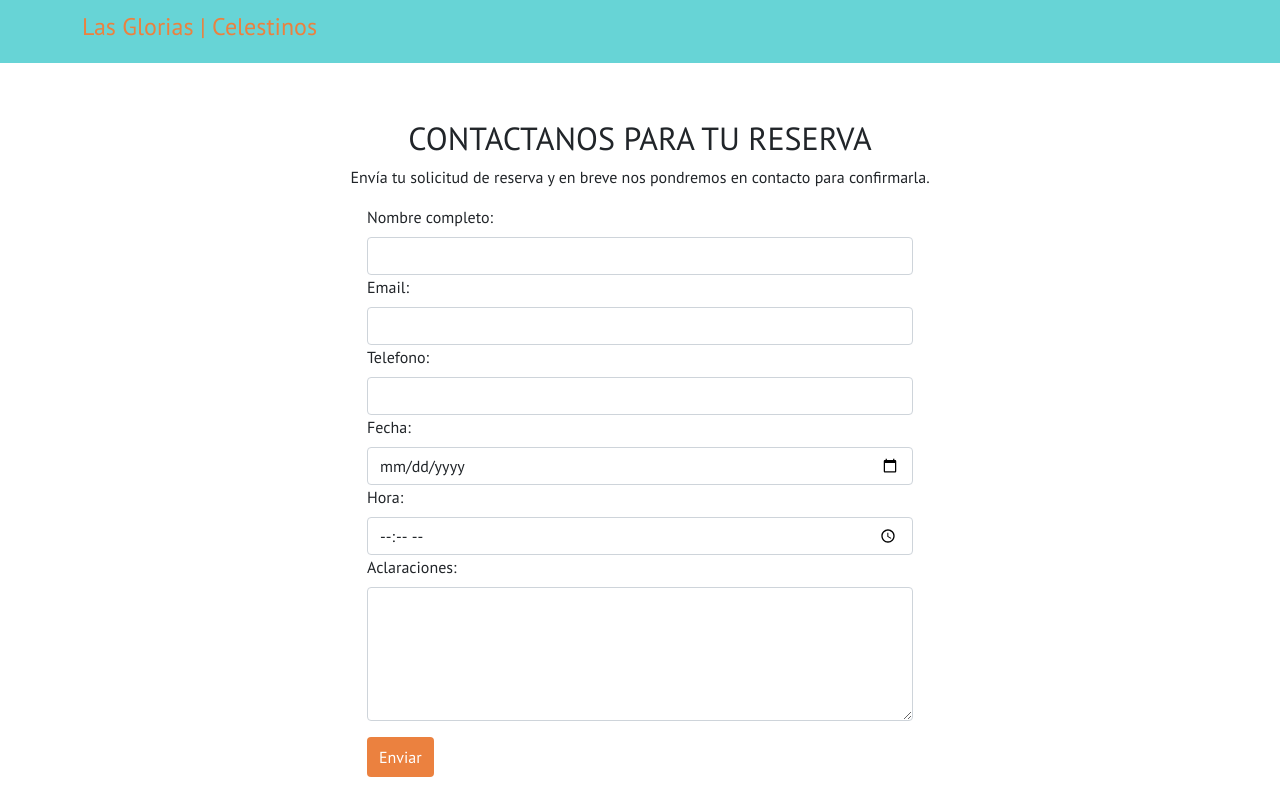
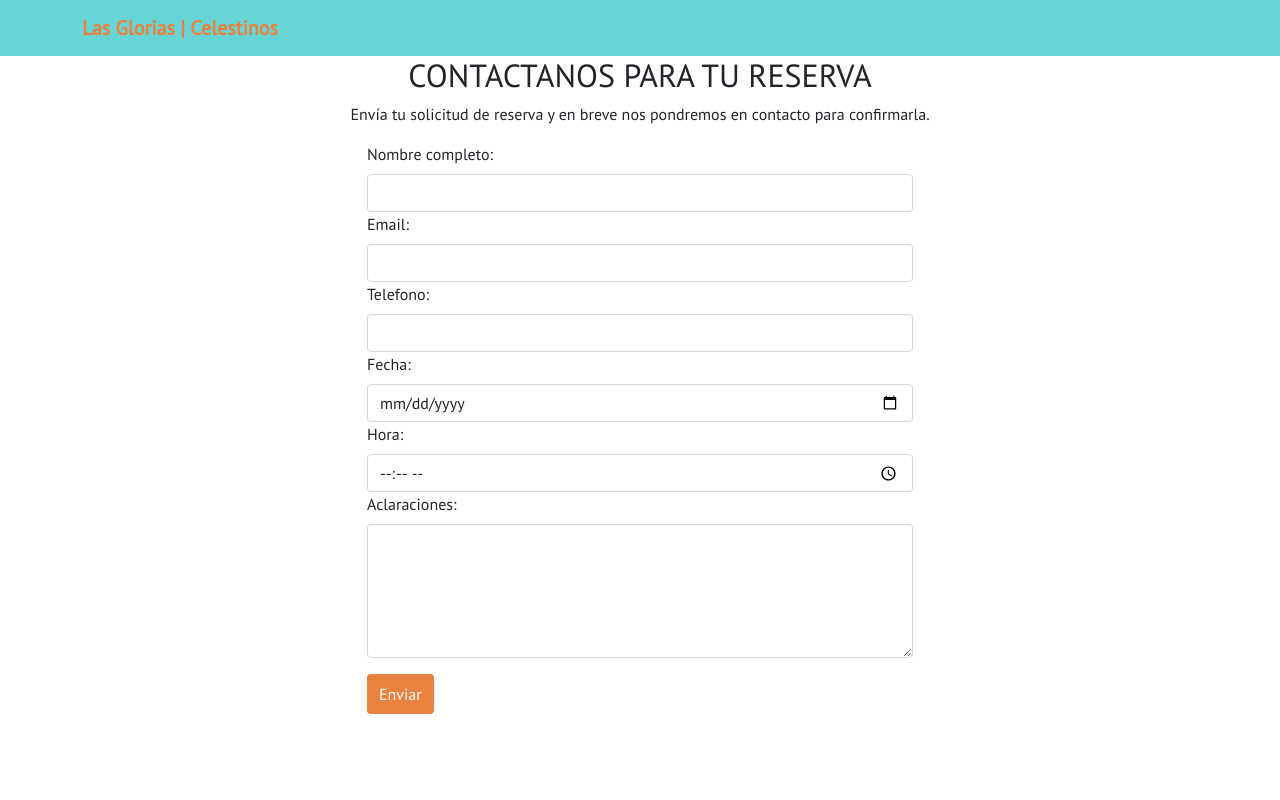
Before and after one commit to rojasgonza/paginacelestino, a plain HTML site: page contactanos.html in a window 1280 px wide. Shown: the top 800 px of the page. Drawn offline with nearby package versions, Linux system fonts and the light colour scheme.

Commit message:
arreglo nav

```diff
--- a/contactanos.html
+++ b/contactanos.html
@@ -17,15 +17,16 @@
   <title>Document</title>
 </head>
 
-<body style="font-family: 'PT Sans', sans-serif;">
-  <nav class="navbar" style="background-color: #67D4D6;">
-    <div class="container">
-      <a class="navbar-brand" href="index.html">
-        <h4>Las Glorias | Celestinos</h4>
-      </a>
-    </div>
-  </nav>
+<body>
+
   <div class="container">
+    <nav class="navbar fixed-top" style="background-color: #67D4D6;">
+      <div class="container">
+        <a class="navbar-brand" href="index.html">
+          Las Glorias | Celestinos
+        </a>
+      </div>
+    </nav>
 
     <!-- fin nav -->
     <div class="row" id="row">
--- a/style.css
+++ b/style.css
@@ -9,7 +9,6 @@ body {
     font-weight:bold;
     justify-content: center;
     display: flex;
-
 }
 .foto h3 {
     font-size: 4em;
```
